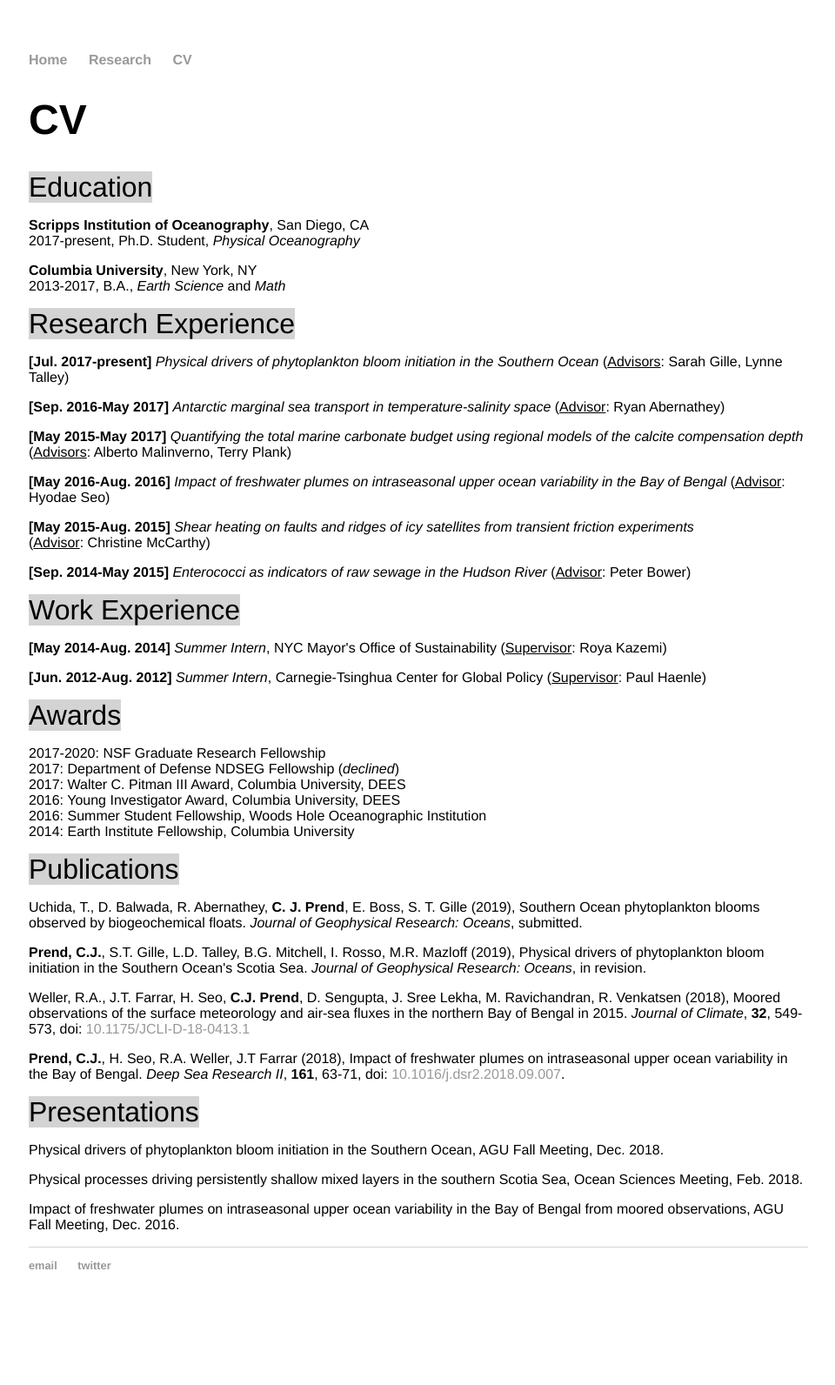
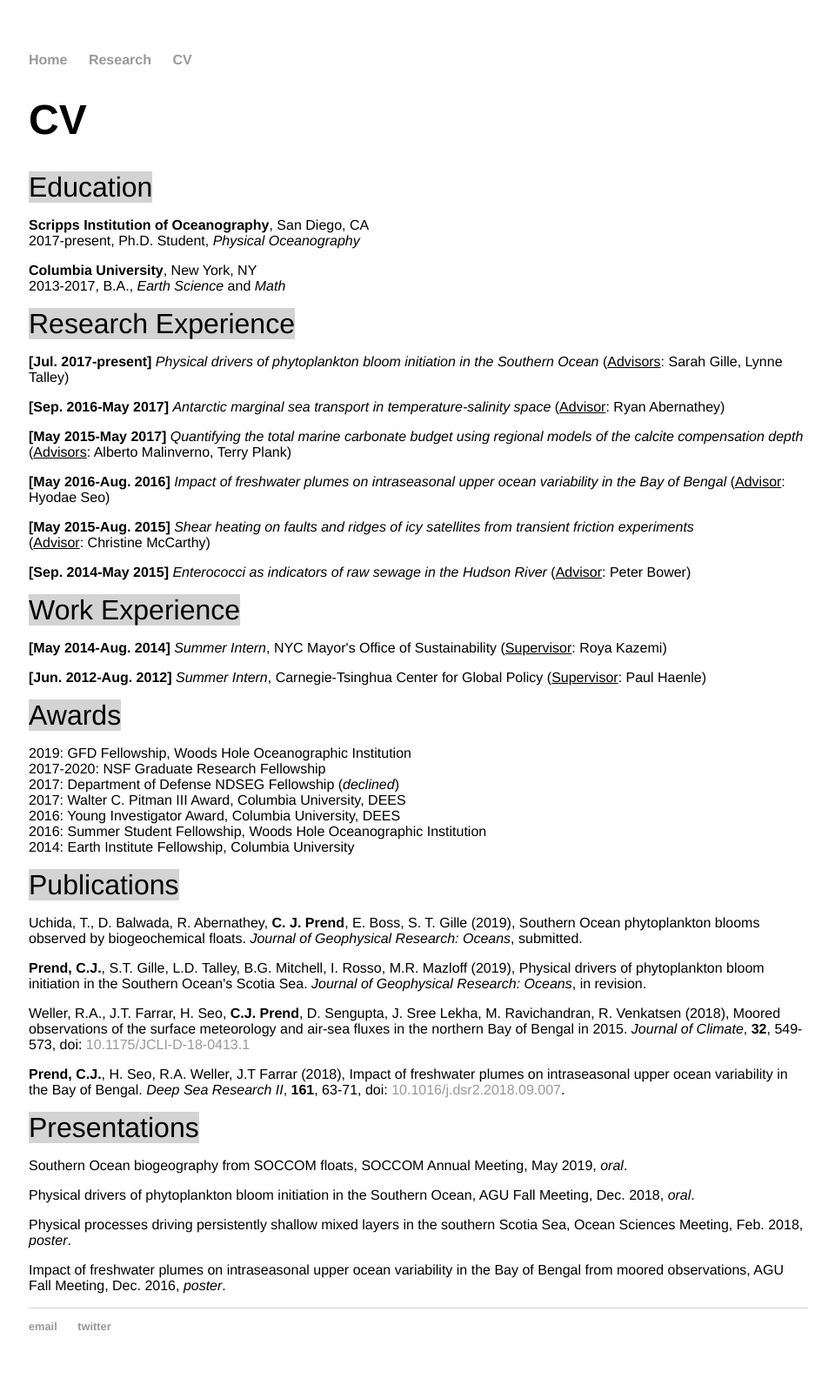
Before and after one commit to cprend/cprend.github.io, a Jekyll site: the page cv/index.html, which Jekyll copies as it is, in a window 1280 px wide. Shown: the whole page at 87% size, without its empty margins (159-1119 px from the left). Built offline with Jekyll 4.4.1, drawn with Linux system fonts in a browser that asks for light colours; before the commit the page ends 1522 px from its top, so only the background shows below that.

Commit message:
Update index.html

```diff
--- a/cv/index.html
+++ b/cv/index.html
@@ -36,7 +36,8 @@
 		<p><b>[May 2014-Aug. 2014]</b> <em>Summer Intern</em>, NYC Mayor's Office of Sustainability (<u>Supervisor</u>: Roya Kazemi)</p>
 		<p><b>[Jun. 2012-Aug. 2012]</b> <em>Summer Intern</em>, Carnegie-Tsinghua Center for Global Policy (<u>Supervisor</u>: Paul Haenle)</p>
 		<p1>Awards</p1>
-		<p>2017-2020: NSF Graduate Research Fellowship<br/>
+		<p>2019: GFD Fellowship, Woods Hole Oceanographic Institution<br/>
+		2017-2020: NSF Graduate Research Fellowship<br/>
 		2017: Department of Defense NDSEG Fellowship (<em>declined</em>)<br/>
 		2017: Walter C. Pitman III Award, Columbia University, DEES<br/>
 		2016: Young Investigator Award, Columbia University, DEES<br/>
@@ -52,11 +53,12 @@
 		<p><b>Prend, C.J.</b>, H. Seo, R.A. Weller, J.T Farrar (2018), Impact of freshwater plumes on intraseasonal
 		upper ocean variability in the Bay of Bengal. <em>Deep Sea Research II</em>, <b>161</b>, 63-71, doi: <a href="https://www.sciencedirect.com/science/article/pii/S0967064517304010?via%3Dihub">10.1016/j.dsr2.2018.09.007</a>.</p>
 		<p1>Presentations</p1>
-		<p>Physical drivers of phytoplankton bloom initiation in the Southern Ocean, AGU Fall Meeting, Dec. 2018.</p>
+		<p>Southern Ocean biogeography from SOCCOM floats, SOCCOM Annual Meeting, May 2019, <em>oral</em>.</p>
+		<p>Physical drivers of phytoplankton bloom initiation in the Southern Ocean, AGU Fall Meeting, Dec. 2018, <em>oral</em>.</p>
 		<p>Physical processes driving persistently shallow mixed layers in the southern Scotia Sea,
-			Ocean Sciences Meeting, Feb. 2018.</p>
+			Ocean Sciences Meeting, Feb. 2018, <em>poster</em>.</p>
 		<p>Impact of freshwater plumes on intraseasonal upper ocean variability in the Bay of Bengal from moored observations,
-			AGU Fall Meeting, Dec. 2016.</p>
+			AGU Fall Meeting, Dec. 2016, <em>poster</em>.</p>
 </div><!-- /.blurb -->
 
 			</div><!-- /.container -->
```
